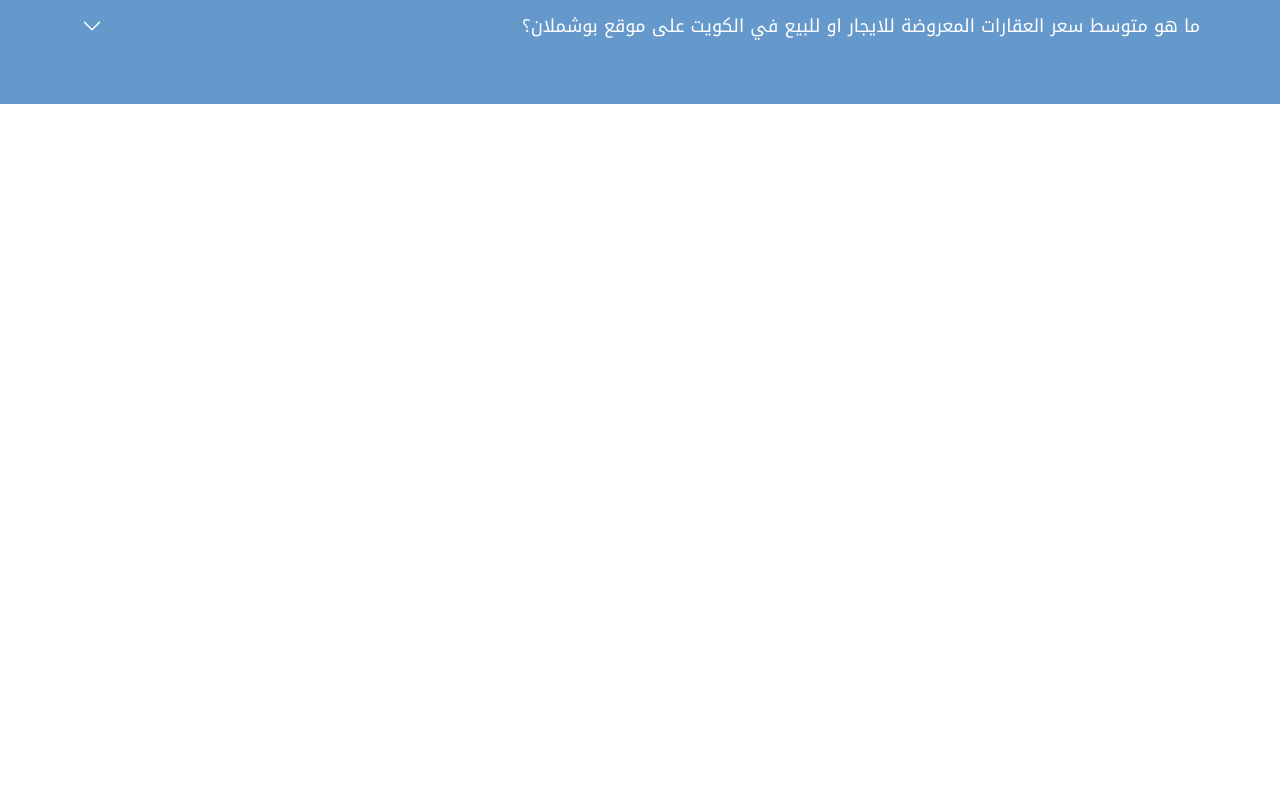
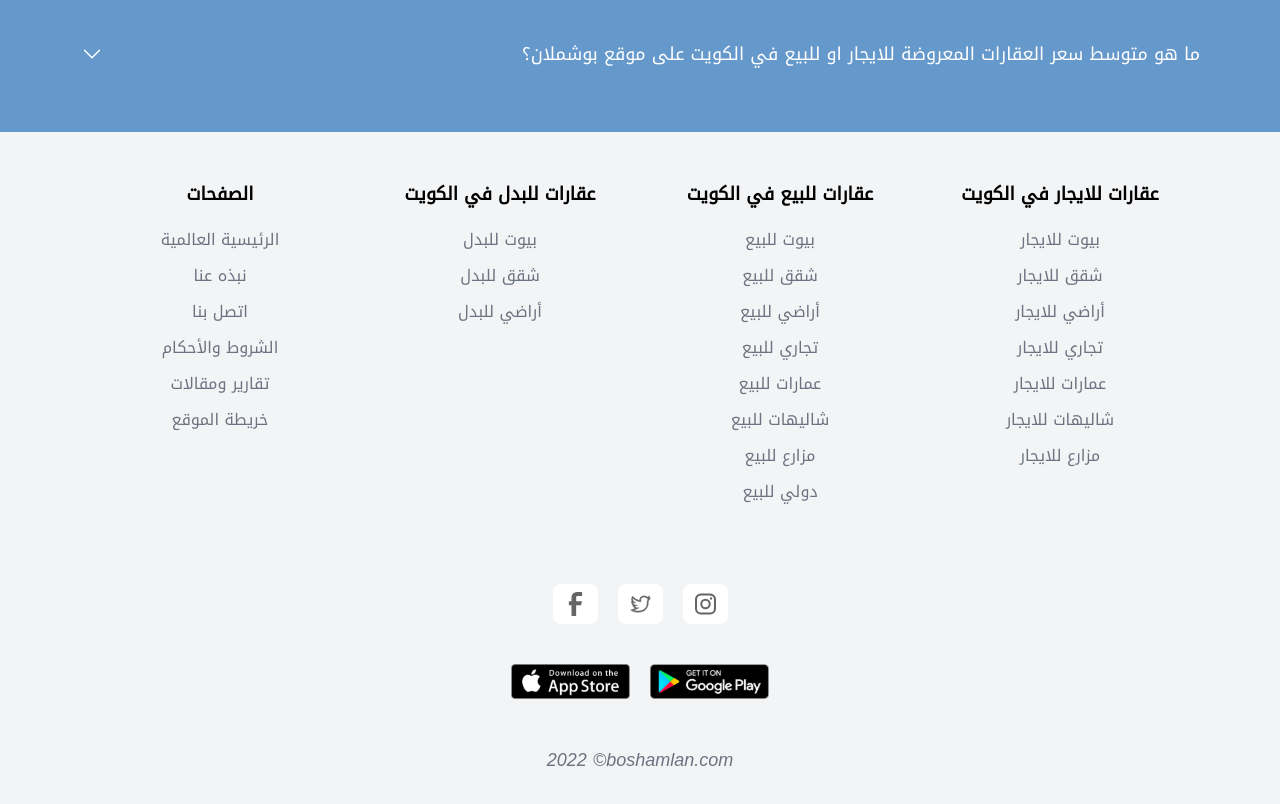
Before and after one commit to samiur-r/square-feet, a Next.js app: page / in a window 1280 px wide. Shown: the part 2960-3764 px from the top of the page. Before the commit the page ends 3064 px from the top, so only its background shows below. Built offline with nearby package versions, Linux system fonts and the light colour scheme.

Commit message:
feat: create footer component

```diff
--- a/src/components/Articles/ApartmentRent.tsx
+++ b/src/components/Articles/ApartmentRent.tsx
@@ -5,7 +5,7 @@ import React from 'react'
 const ApartmentRent = () => {
   return (
     <div className="bg-primary py-10">
-      <div className="container max-w-6xl">
+      <div className="container max-w-6xl px-5">
         <div className="dir-rtl mb-3 text-white text-2xl font-semibold">
           شقق للايجار في الكويت
         </div>
@@ -29,7 +29,7 @@ const ApartmentRent = () => {
             </Link>{' '}
             . باستخدام محرك البحث المبسط تستطيع تحديد البيانات التالية:
           </div>
-          <ul className="list-disc my-5 grid gap-3">
+          <ul className="list-disc my-5 mx-5 grid gap-3">
             <li>
               الغرض من الإعلان:{' '}
               <Link href="/للبيع">
--- a/src/components/Articles/Guide.tsx
+++ b/src/components/Articles/Guide.tsx
@@ -4,7 +4,7 @@ import React from 'react'
 
 const Guide = () => {
   return (
-    <div className="bg-primary py-10">
+    <div className="bg-primary py-10 w-full">
       <div className="container max-w-6xl">
         <div className="dir-rtl mb-3 text-white text-2xl font-semibold">
           بو شملان دليل عقارات الكويت
--- /dev/null
+++ b/src/components/Footer.tsx
@@ -0,0 +1,194 @@
+import Link from 'next/link'
+import React from 'react'
+import Image from 'next/image'
+
+const items = [
+  {
+    headline: 'الصفحات',
+    links: [
+      {
+        title: 'الرئيسية العالمية',
+        href: '/'
+      },
+      {
+        title: 'نبذه عنا',
+        href: '/نبذه-عنا'
+      },
+      {
+        title: 'اتصل بنا',
+        href: '/اتصل-بنا'
+      },
+      {
+        title: 'الشروط والأحكام',
+        href: '/terms-and-conditions'
+      },
+      {
+        title: 'تقارير ومقالات',
+        href: '/blog'
+      },
+      {
+        title: 'خريطة الموقع',
+        href: '/sitemap.html'
+      }
+    ]
+  },
+  {
+    headline: 'عقارات للبدل في الكويت',
+    links: [
+      {
+        title: 'بيوت للبدل',
+        href: '/للبدل/بيوت'
+      },
+      {
+        title: 'شقق للبدل',
+        href: '/للبدل/شقق'
+      },
+      {
+        title: 'أراضي للبدل',
+        href: '/للبدل/أراضي'
+      }
+    ]
+  },
+  {
+    headline: 'عقارات للبيع في الكويت',
+    links: [
+      {
+        title: 'بيوت للبيع',
+        href: '/للبيع/بيوت'
+      },
+      {
+        title: 'شقق للبيع',
+        href: '/للبيع/شقق'
+      },
+      {
+        title: 'أراضي للبيع',
+        href: '/للبيع/أراضي'
+      },
+      {
+        title: 'تجاري للبيع',
+        href: '/للبيع/تجاري'
+      },
+      {
+        title: 'عمارات للبيع',
+        href: '/للبيع/عمارات'
+      },
+      {
+        title: 'شاليهات للبيع',
+        href: '/للبيع/شاليهات'
+      },
+      {
+        title: 'مزارع للبيع',
+        href: '/للبيع/مزارع'
+      },
+      {
+        title: 'دولي للبيع',
+        href: '/للبيع/دولي'
+      }
+    ]
+  },
+  {
+    headline: 'عقارات للايجار في الكويت',
+    links: [
+      {
+        title: 'بيوت للايجار',
+        href: '/للايجار/بيوت'
+      },
+      {
+        title: 'شقق للايجار',
+        href: '/للايجار/شقق'
+      },
+      {
+        title: 'أراضي للايجار',
+        href: '/للايجار/أراضي'
+      },
+      {
+        title: 'تجاري للايجار',
+        href: '/للايجار/تجاري'
+      },
+      {
+        title: 'عمارات للايجار',
+        href: '/للايجار/عمارات'
+      },
+      {
+        title: 'شاليهات للايجار',
+        href: '/للايجار/شاليهات'
+      },
+      {
+        title: 'مزارع للايجار',
+        href: '/للايجار/مزارع'
+      }
+    ]
+  }
+]
+
+const socialLinks = [
+  {
+    href: 'https://www.facebook.com/boshamlanKW/',
+    imagePath: '/images/facebook-dark.svg'
+  },
+  {
+    href: 'https://twitter.com/boshamlankw',
+    imagePath: '/images/twitter-dark.svg'
+  },
+  {
+    href: 'https://www.instagram.com/boshamlankw/',
+    imagePath: '/images/instagram-dark.svg'
+  }
+]
+
+const Footer = () => {
+  return (
+    <div className="bg-gray-100 py-12">
+      <div className="container max-w-6xl grid grid-cols-2 md:grid-cols-4 md:gap-auto">
+        {items.map((item) => (
+          <div
+            key={Math.random()}
+            className="flex flex-col items-center mb-16 md:mb-auto"
+          >
+            <div className="font-semibold text-lg mb-5 text-center">
+              {item.headline}
+            </div>
+            <ul className="flex flex-col items-center gap-3 text-gray-500">
+              {item.links.map((link) => (
+                <Link key={link.title} href={link.href}>
+                  <li className="cursor-pointer hover:underline">
+                    {link.title}
+                  </li>
+                </Link>
+              ))}
+            </ul>
+          </div>
+        ))}
+      </div>
+      <div className="mt-5 md:mt-20 flex justify-center gap-5">
+        {socialLinks.map((link) => (
+          <Link href={link.href} key={Math.random()}>
+            <button
+              type="button"
+              className="px-3 py-2 flex items-center bg-white rounded-lg cursor-pointer"
+            >
+              <Image src={link.imagePath} width={21} height={24} />
+            </button>
+          </Link>
+        ))}
+      </div>
+      <div className="mt-10 flex justify-center gap-5">
+        <Link href="https://apps.apple.com/kw/app/%D8%A8%D9%88%D8%B4%D9%85%D9%84%D8%A7%D9%86-%D8%B9%D9%82%D8%A7%D8%B1-%D9%84%D9%84%D8%A7%D9%8A%D8%AC%D8%A7%D8%B1-%D9%88-%D9%84%D9%84%D8%A8%D9%8A%D8%B9/id1185405864?mt=8">
+          <button type="button">
+            <Image src="/images/apple-store.svg" width={119} height={35} />
+          </button>
+        </Link>
+        <Link href="https://play.google.com/store/apps/details?id=com.q8villa.product">
+          <button type="button">
+            <Image src="/images/google-play.svg" width={119} height={35} />
+          </button>
+        </Link>
+      </div>
+      <div className="mt-10 text-center text-lg italic text-gray-500">
+        2022 ©boshamlan.com
+      </div>
+    </div>
+  )
+}
+
+export default Footer
--- a/src/components/Layout.tsx
+++ b/src/components/Layout.tsx
@@ -2,6 +2,7 @@ import React from 'react'
 import Head from 'next/head'
 
 import Nav from './Nav'
+import Footer from './Footer'
 
 interface LayoutProps {
   children: React.ReactNode
@@ -23,7 +24,7 @@ const Layout: React.FC<LayoutProps> = ({ children }) => {
       </Head>
       <Nav />
       <main>{children}</main>
-      {/* <footer>footer</footer> */}
+      <Footer />
     </>
   )
 }
```
Also changed, not shown: public/images/apple-store.svg (added), public/images/google-play.svg (added).
